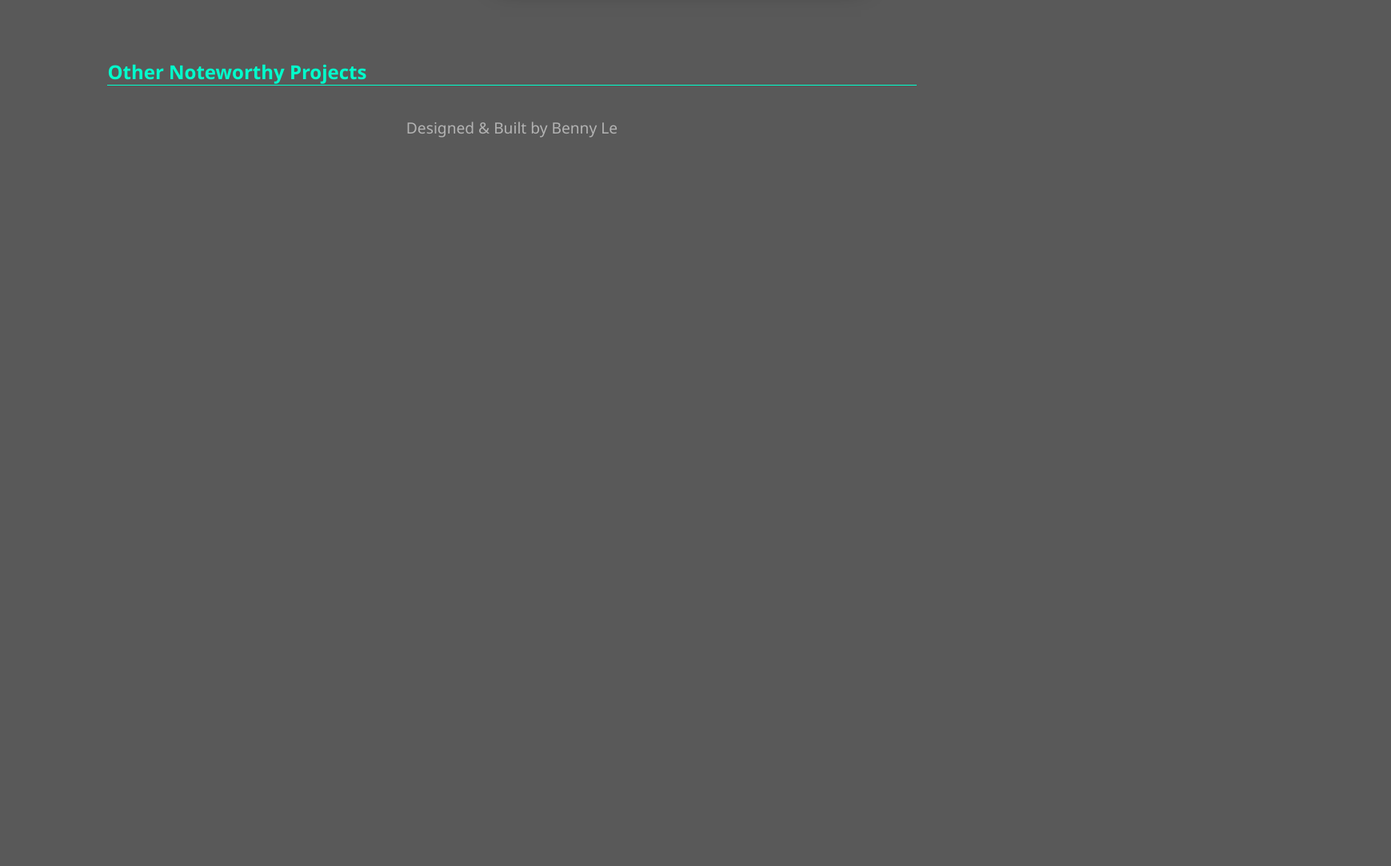
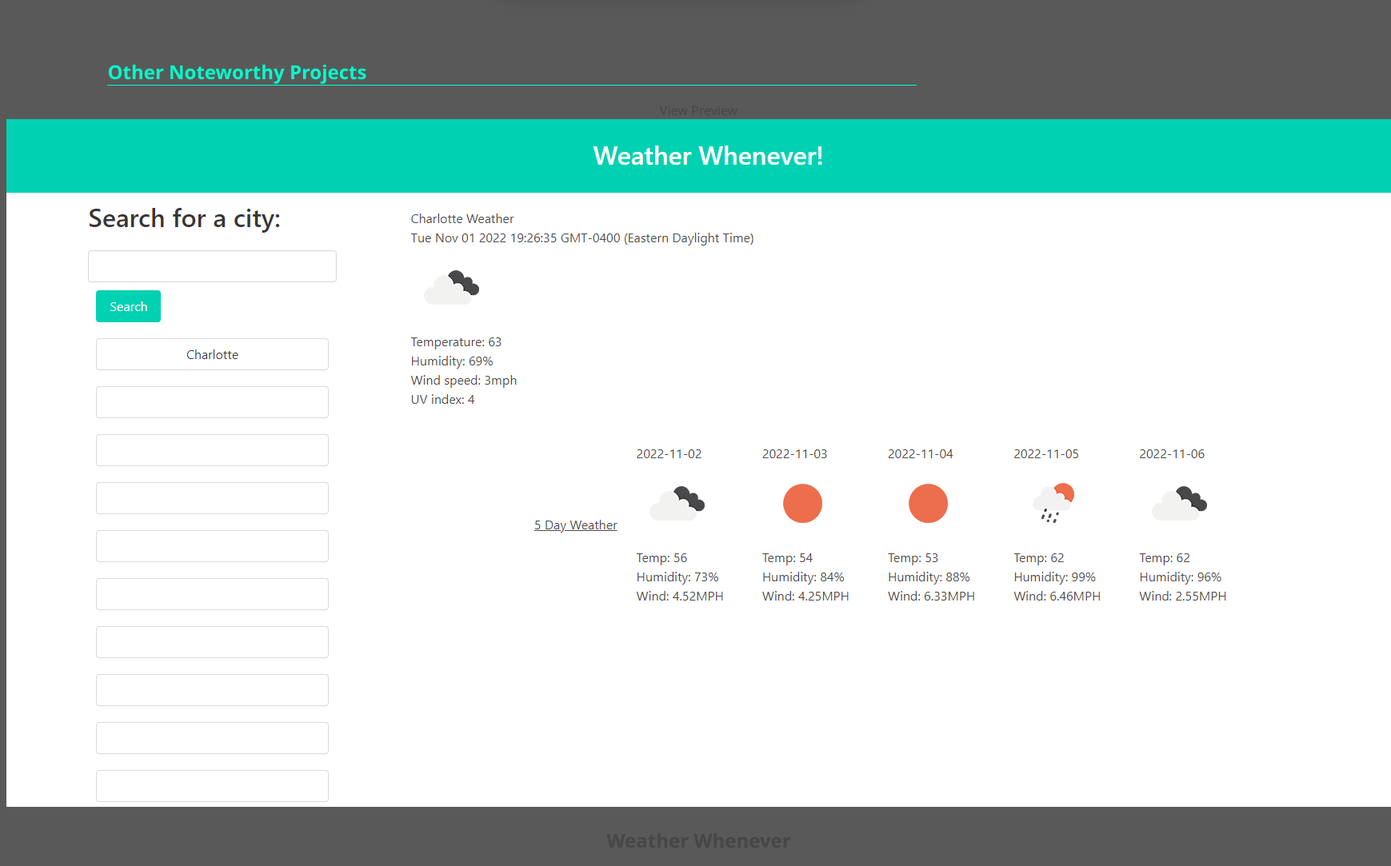
Before and after one commit to bennyle890/react-portfolio, a React (Create React App) app: page / in a window 1280 px wide. Shown: the part 3022-4105 px from the top of the page at 80% size, 1739 px wide, since content can reach past the window. Before the commit the page ends 3214 px from the top, so only its background shows below. Built offline with nearby package versions, Linux system fonts and the light colour scheme.

Commit message:
added other noteworthy projects, working on div cards and sizing

```diff
--- a/package.json
+++ b/package.json
@@ -14,8 +14,11 @@
     "@testing-library/jest-dom": "^5.16.4",
     "@testing-library/react": "^11.1.0",
     "@testing-library/user-event": "^13.5.0",
+    "bootstrap": "^5.2.3",
     "react": "^17.0.2",
+    "react-bootstrap": "^2.6.0",
     "react-dom": "^17.0.2",
+    "react-on-screen": "^2.1.1",
     "react-scripts": "5.0.1",
     "web-vitals": "^2.1.4"
   },
--- a/src/App.js
+++ b/src/App.js
@@ -3,7 +3,7 @@ import Nav from './components/Nav';
 import About from './components/About';
 import Hero from './components/Hero';
 import Sidebar from './components/Sidebar';
-import Prowork from './components/ProWork';
+import Prowork from './components/Prowork';
 import Footer from './components/Footer';
 // import './App.css';
 
--- a/src/components/ProWork/index.js
+++ b/src/components/ProWork/index.js
@@ -1,9 +1,23 @@
 import React from 'react';
+// import { Container, Row, Col, Tab, Nav } from 'react-bootstrap';
+import ProjectCard from '../ProjectCard';
 import MagicTraveler from '../../assets/images/MagTrav-Homepage.png';
 import QCFoodies from '../../assets/images/QCFoodiesHomepage.png';
 import TextEditor from '../../assets/images/JATE-img.png';
+import TrackVisibility from 'react-on-screen';
 
-function Prowork() {
+
+function Prowork () {
+
+    const projects = [
+        {
+            title: 'Weather Whenever',
+            description: 'Simple Weather App',
+            img: 'WeatherWhenever',
+            alt: 'Weather Whenever website',
+            deployedlink: 'https://bennyle890.github.io/Weather-Whenever/'
+        },
+    ];
 
     return(
     <section id="projects">
@@ -97,10 +111,24 @@ function Prowork() {
       </ul>
 
       <h2 class="headings">Other Noteworthy Projects</h2>
-      {/* Weather Whenever */}
+      <section className="project" id="project">
+        <div className='container'>
+            {projects.map((el, i) => (
+                <div key={i}>
+                    <ProjectCard
+                        title = {el.title}
+                        description = {el.description}
+                        img = {el.img}
+                        alt = {el.alt}
+                        deployedlink = {el.deployedlink}
+                    />
+                </div>
+            ))}
+        </div>
+      </section>
 
     </section>
     )
 };
 
-export default Prowork;
+export default Prowork
--- a/src/components/ProjectCard/index.js
+++ b/src/components/ProjectCard/index.js
@@ -1,16 +1,20 @@
 import React from 'react';
 
-const ProjectCard = ({ title, description, imgUrl }) => {
+function ProjectCard(props) {
 
-    return(
-        <Col size={12} sm={6} md={4}>
-            <div className='proj-img'>
-                <img src={imgUrl} />
-                <div className='proj-txt'>
-                    <h4>{title}</h4>
-                    <span>{description}</span>
-                </div>
+    const { title, desciption, img, deployedLink, alt } = props;
+
+    return (
+        <article>
+            <div className='project-button-w'>
+                <a target='_blank' rel='noreferrer' href={deployedLink} className='project-button'>View Preview</a>
             </div>
-        </Col>
+            <img alt={alt} className='project-img' src={require(`../../assets/images/${img}.png`)}></img>
+            <div className='project-text'>
+                <h2>{title}</h2>
+                <p>{desciption}</p>
+            </div>
+        </article>
     )
-};
+}
+export default ProjectCard
```
Also changed, not shown: src/assets/images/WeatherWhenever.png (added), 1 other file (tests, documents, lock files or other folders).
